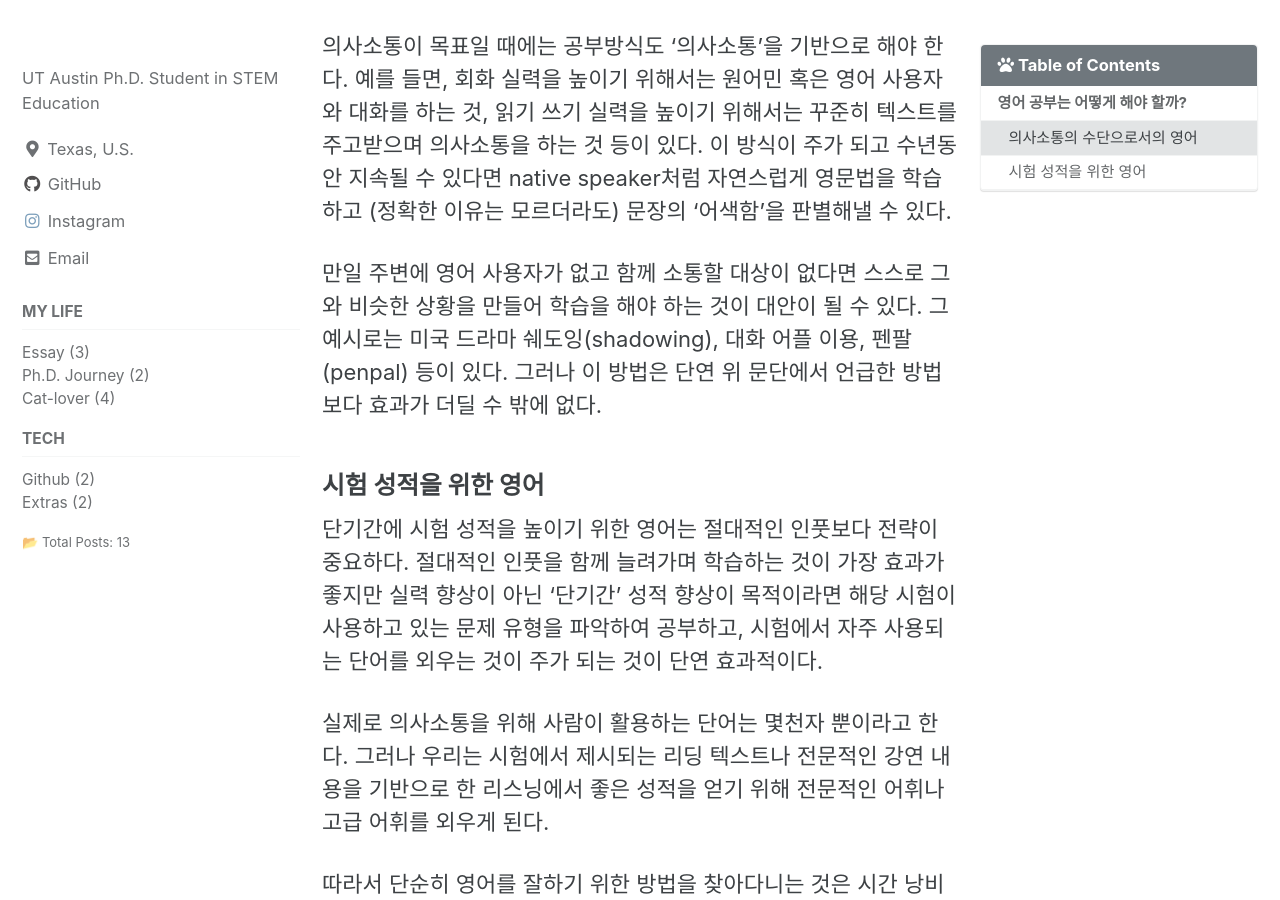
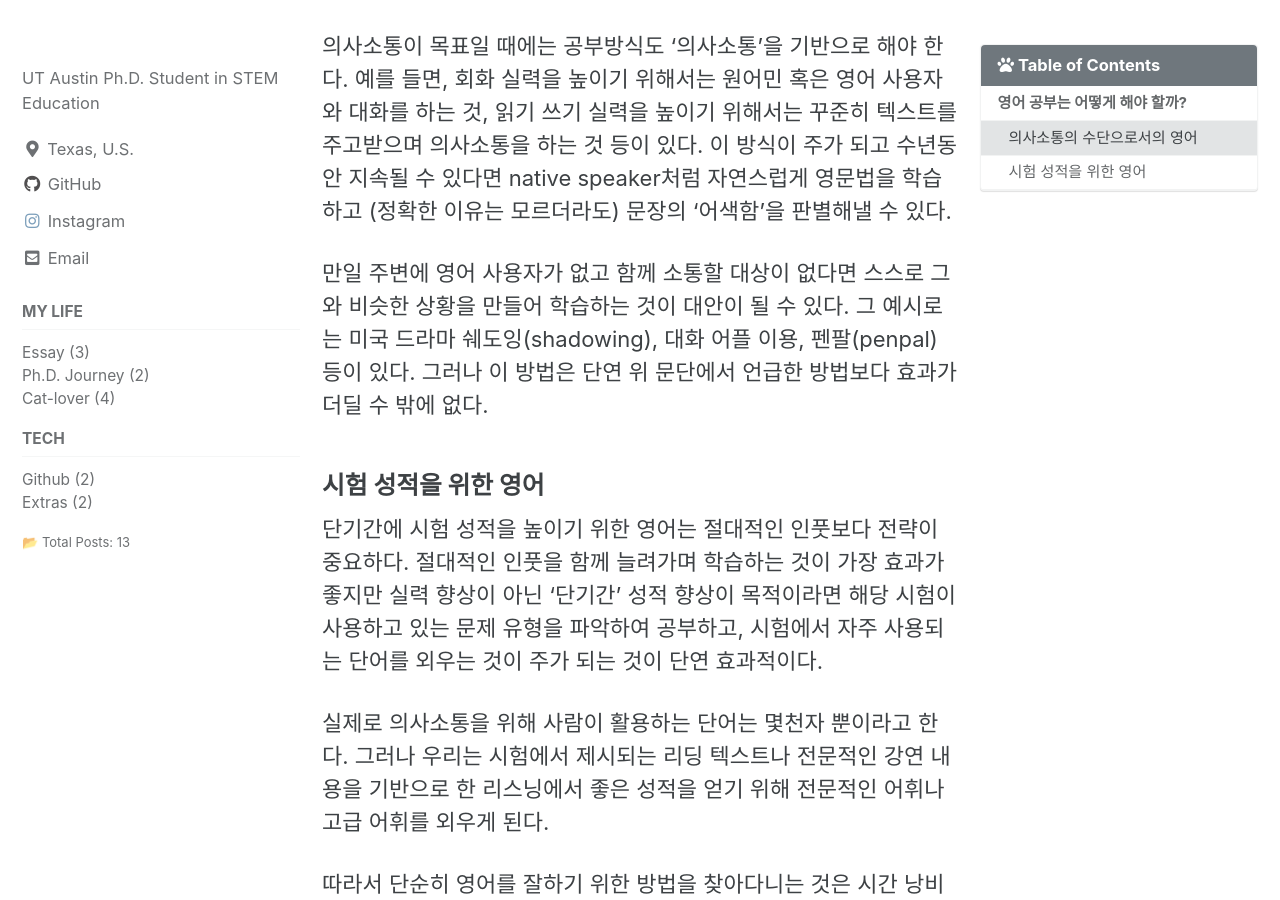
Before and after one commit to HakeoungLee/HakeoungLee.github.io, a Jekyll site: the page built from _posts/2021-05-14-engstudy.md, in a window 1280 px wide and 900 px high, scrolled down 638 px. Built offline with Jekyll 4.4.1, drawn with Linux system fonts in a browser that asks for light colours; cached includes are drawn as plain includes; comment, search, counter and statistics services are not loaded.

Commit message:
Update 2021-05-14-engstudy.md

```diff
--- a/_posts/2021-05-14-engstudy.md
+++ b/_posts/2021-05-14-engstudy.md
@@ -23,7 +23,7 @@ title:  "영어는 어떻게 공부해야 할까? (1)"
 
 의사소통이 목표일 때에는 공부방식도 ‘의사소통’을 기반으로 해야 한다. 예를 들면, 회화 실력을 높이기 위해서는 원어민 혹은 영어 사용자와 대화를 하는 것, 읽기 쓰기 실력을 높이기 위해서는 꾸준히 텍스트를 주고받으며 의사소통을 하는 것 등이 있다. 이 방식이 주가 되고 수년동안 지속될 수 있다면 native speaker처럼 자연스럽게 영문법을 학습하고 (정확한 이유는 모르더라도) 문장의 ‘어색함’을 판별해낼 수 있다.
 
-만일 주변에 영어 사용자가 없고 함께 소통할 대상이 없다면 스스로 그와 비슷한 상황을 만들어 학습을 해야 하는 것이 대안이 될 수 있다. 그 예시로는 미국 드라마 쉐도잉(shadowing), 대화 어플 이용, 펜팔(penpal) 등이 있다. 그러나 이 방법은 단연 위 문단에서 언급한 방법보다 효과가 더딜 수 밖에 없다.
+만일 주변에 영어 사용자가 없고 함께 소통할 대상이 없다면 스스로 그와 비슷한 상황을 만들어 학습하는 것이 대안이 될 수 있다. 그 예시로는 미국 드라마 쉐도잉(shadowing), 대화 어플 이용, 펜팔(penpal) 등이 있다. 그러나 이 방법은 단연 위 문단에서 언급한 방법보다 효과가 더딜 수 밖에 없다.
 
 
 ### 시험 성적을 위한 영어
```
